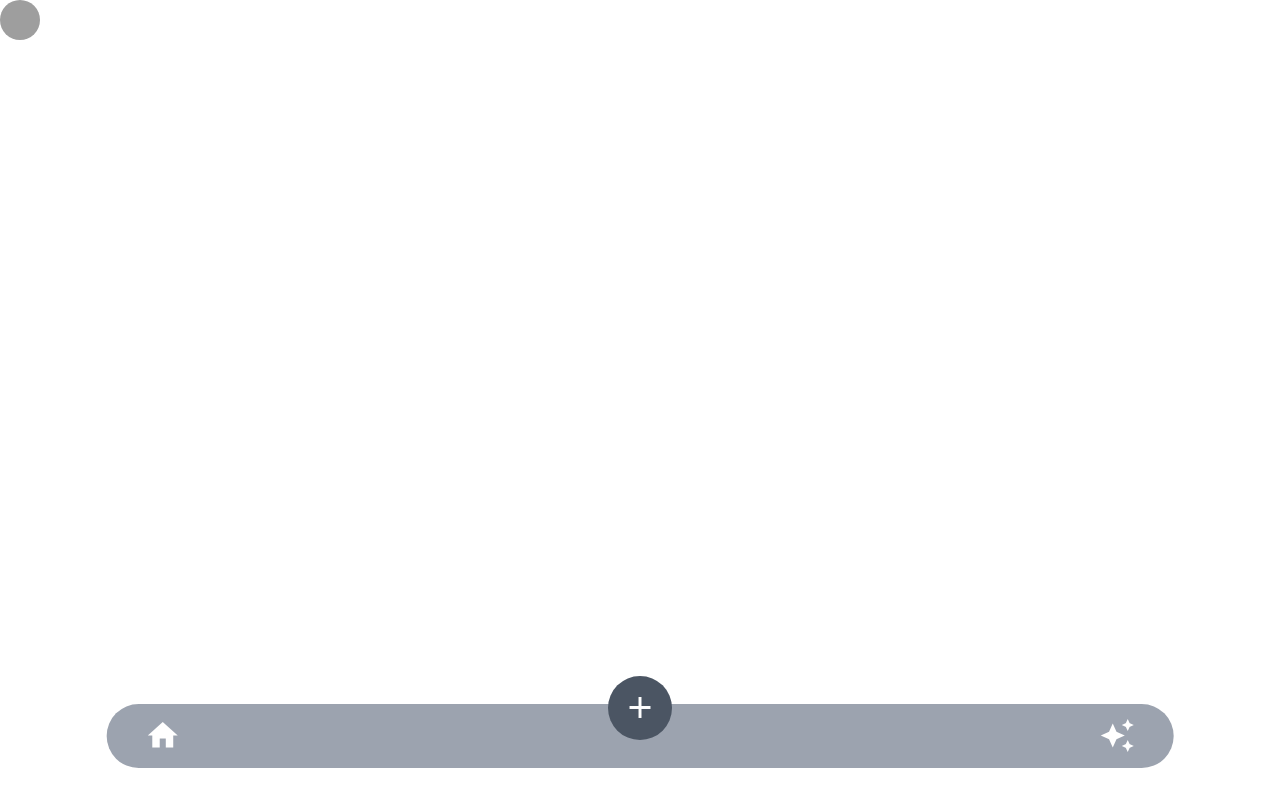
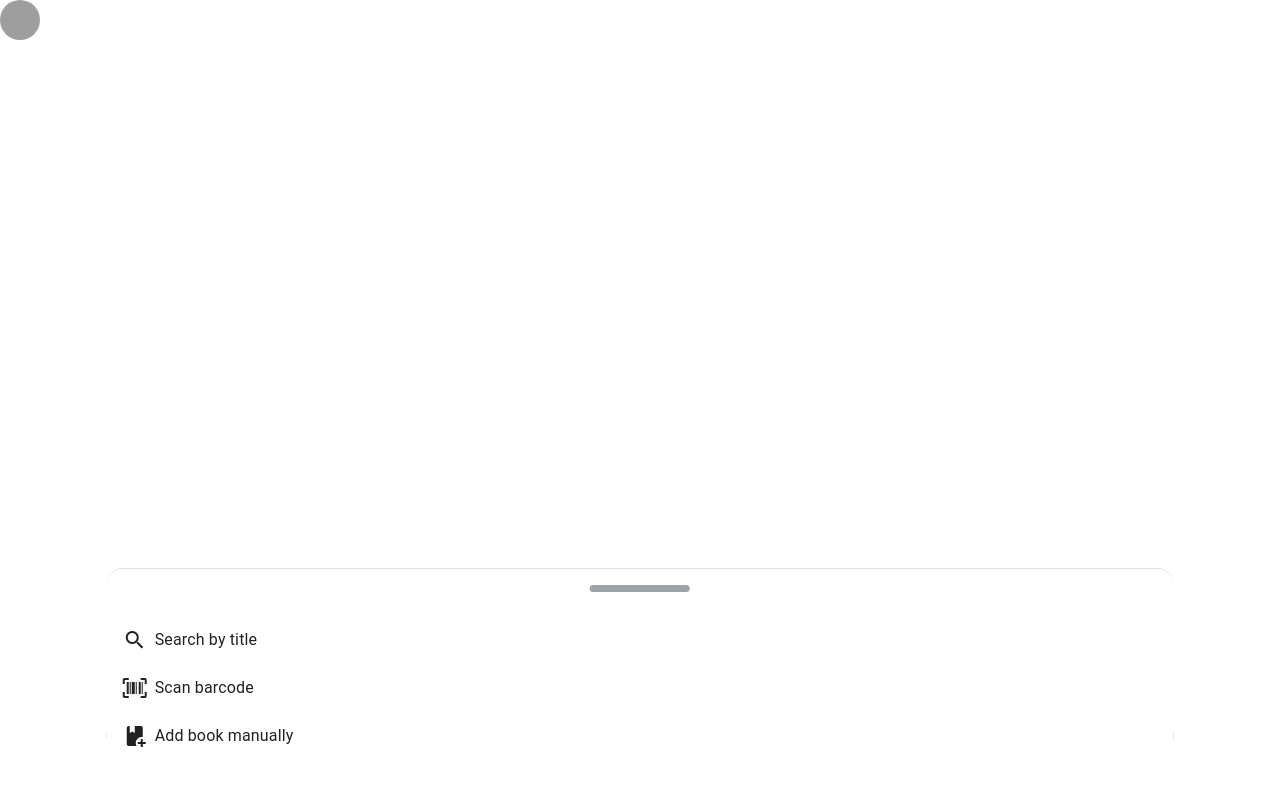
Before and after one commit to jakeunsted/bookfinder, a Nuxt app: page / in a window 1280 px wide. Both pictures are taken after a click on the button 640 px from the left and 708 px from the top of the page. Built offline with nearby package versions, Linux system fonts and the light colour scheme; no server answers; grey boxes are pictures that could not be loaded.

Commit message:
drawer for add book

```diff
--- a/components/navigation/menuBar.vue
+++ b/components/navigation/menuBar.vue
@@ -1,15 +1,55 @@
 <template>
+  <div>
+    <!-- <div v-if="showDrawer" class="fixed inset-0 bg-black opacity-50 z-30" @click="onExitClick"></div> -->
+
+    <v-navigation-drawer
+      v-model="showDrawer"
+      location="bottom"
+      :class="{ 'drawer w-5/6 left-1/2 transform -translate-x-1/2': true, 'z-40': showDrawer, '-bottom-96': !showDrawer }"
+    >
+      <v-container class="flex justify-center items-center">
+        <v-sheet :height="7" :width="100" class="bg-gray-400 z-50 rounded-full"></v-sheet>
+      </v-container>
+      <v-list>
+        <v-list-item v-for="item in addItems" :key="item.value" @click="handleItemClick(item)">
+          <template v-slot:prepend>
+            <span class="mr-2">
+              <v-icon>{{ item.icon }}</v-icon>
+            </span>
+          </template>
+          <v-list-item-title>{{ item.title }}</v-list-item-title>
+        </v-list-item>
+      </v-list>
+    </v-navigation-drawer>
+
     <div class="relative h-24">
-  <div class="absolute left-1/2 -translate-x-1/2 bottom-0 mb-15 z-10">
+      <div class="absolute left-1/2 transform -translate-x-1/2 bottom-0 mb-15 z-10">
         <div class="flex items-center justify-center rounded-full w-16 h-16 bg-gray-600">
-      <v-btn @click="onPlusClick" variant="text" class="rounded-circle h-16">
+          <v-btn
+            @click="onPlusClick"
+            variant="text"
+            class="rounded-circle h-16"
+          >
             <v-icon class="text-white text-4xl">mdi-plus</v-icon>
           </v-btn>
         </div>
       </div>
-  <div class="absolute bottom-0 w-5/6 mb-8 left-1/2 -translate-x-1/2 flex justify-between items-center rounded-full py-2 px-8 bg-gray-400 z-0">
-    <v-btn @click="onHomeClick" :ripple="false" variant="text" class="text-white text-2xl" icon="mdi-home" />
-    <v-btn @click="onCreationClick" :ripple="false" variant="text" class="text-white text-2xl" icon="mdi-creation" />
+      <div class="absolute bottom-0 w-5/6 mb-8 left-1/2 transform -translate-x-1/2 flex justify-between items-center rounded-full py-2 px-8 bg-gray-400 z-0">
+        <v-btn
+          @click="onHomeClick"
+          :ripple="false"
+          variant="text"
+          class="text-white text-2xl"
+          icon="mdi-home"
+        />
+        <v-btn
+          @click="onCreationClick"
+          :ripple="false"
+          variant="text"
+          class="text-white text-2xl"
+          icon="mdi-creation"
+        />
+      </div>
     </div>
   </div>
 </template>
@@ -17,8 +57,10 @@
 <script setup>
 import { ref } from 'vue';
 
+const showDrawer = ref(false);
+
 const onPlusClick = () => {
-  console.log('Plus button clicked');
+  showDrawer.value = true;
 };
 
 const onHomeClick = () => {
@@ -28,4 +70,42 @@ const onHomeClick = () => {
 const onCreationClick = () => {
   console.log('Creation button clicked');
 };
+
+const onExitClick = () => {
+  showDrawer.value = false;
+};
+
+const handleItemClick = (item) => {
+  console.log(`Item clicked: ${item.title}`);
+  showDrawer.value = false;
+};
+
+const addItems = [
+  {
+    title: 'Search by title',
+    value: 'search',
+    icon: 'mdi-magnify'
+  },
+  {
+    title: 'Scan barcode',
+    value: 'scan',
+    icon: 'mdi-barcode-scan'
+  },
+  {
+    title: 'Add book manually',
+    value: 'manual',
+    icon: 'mdi-book-plus'
+  }
+];
 </script>
+
+<style scoped>
+.drawer {
+  border-radius: 1rem;
+  margin-bottom: 2rem;
+  z-index: 1004 !important; /* Ensure the drawer is above the overlay */
+}
+.drawer-closed {
+  bottom: -100px !important;
+}
+</style>
```
Lines whose indentation alone changed are shown as unchanged.
